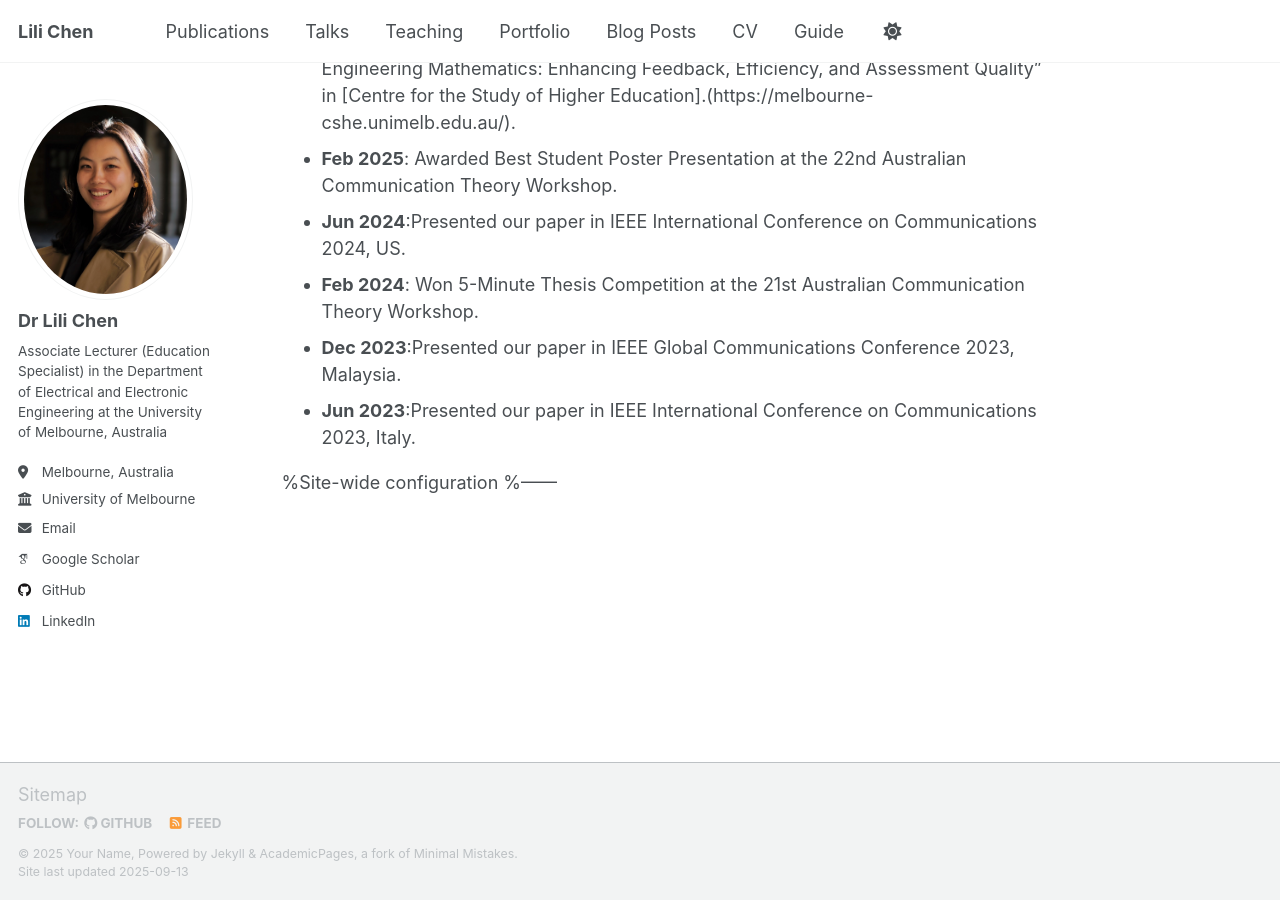
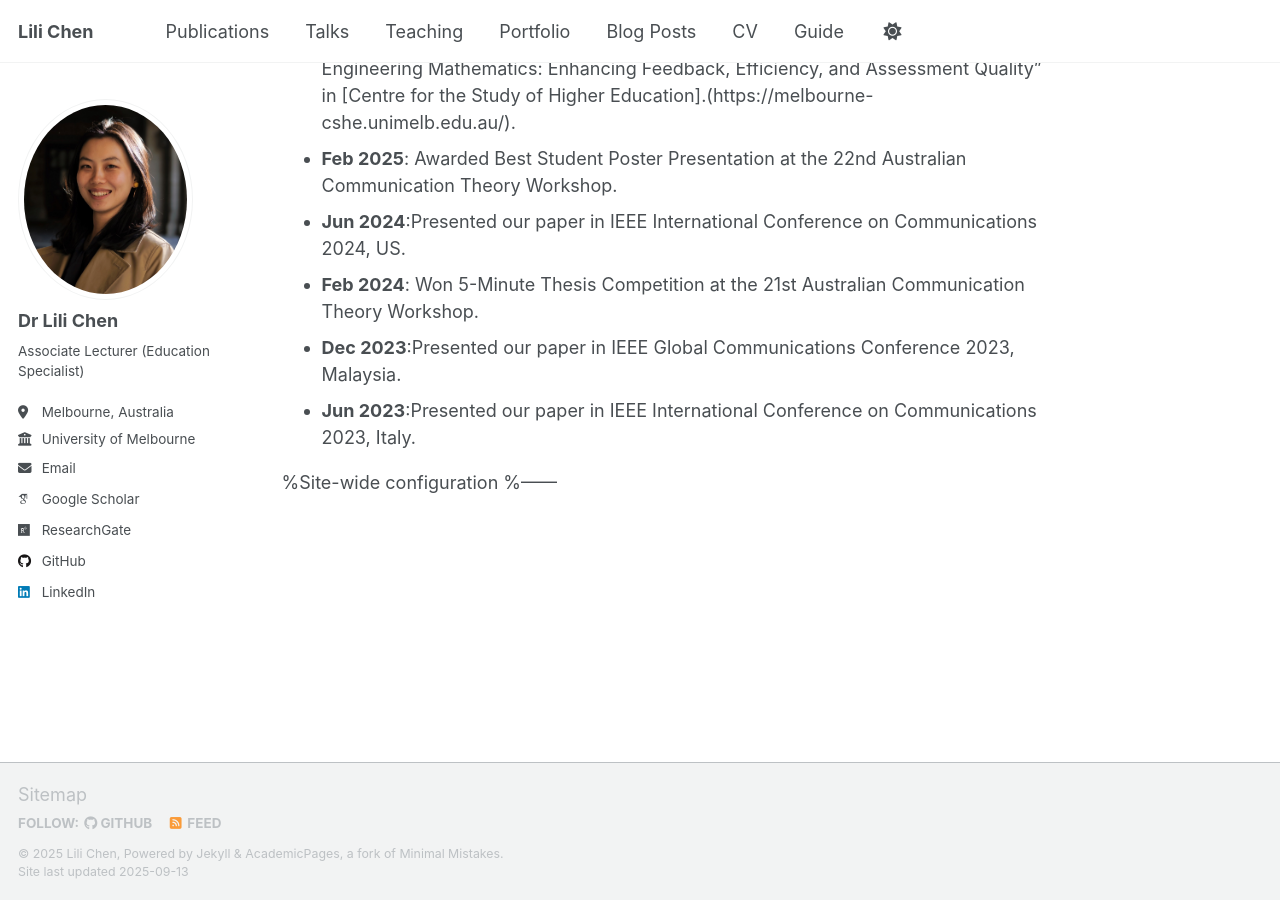
Before and after one commit to LilixChen/lilichen.github.io, a Jekyll site: the page built from _pages/about.md, in a window 1280 px wide and 900 px high, scrolled down 786 px. Built offline with Jekyll 4.4.1, drawn with Linux system fonts in a browser that asks for light colours; some web fonts are replaced; a script that is not in the unit is left out.

Commit message:
Update _config.yml

```diff
--- a/_config.yml
+++ b/_config.yml
@@ -11,7 +11,7 @@ locale                   : "en-US"
 site_theme               : "default" # Currently available options are "default", "air"
 title                    : "Lili Chen"
 title_separator          : "-"
-name                     : &name "Your Name"
+name                     : &name "Lili Chen"
 description              : &description "Your Name's academic portfolio"   # Update this with a general description of your site, this is the default if not overridden by a page
 url                      : https://academicpages.github.io # The base hostname & protocol for your site e.g. "https://[your GitHub username].github.io",
                                                            # or if you already have some other page hosted on Github then use "https://[your GitHub username].github.io/[Your Repo Name]"
@@ -26,7 +26,7 @@ author:
   avatar           : "lili.jpg"
   name             : "Dr Lili Chen"
   pronouns         : # example: "she/her"
-  bio              : "Associate Lecturer (Education Specialist) in the Department of Electrical and Electronic Engineering at the University of Melbourne, Australia"
+  bio              : "Associate Lecturer (Education Specialist)"
   location         : "Melbourne, Australia"
   employer         : "University of Melbourne"
   uri              : # URL
@@ -35,13 +35,13 @@ author:
   # Academic websites
   academia         : # URL
   arxiv            : # URL - Update with the correct link to your profile
-  googlescholar    : "https://scholar.google.com/citations?user=PS_CX0AAAAAJ"
+  googlescholar    : "https://scholar.google.com/citations?user=sMcSDKEAAAAJ&hl=en"
   inspire-hep      : # URL
   impactstory      : # URL
   orcid            : # URL
   semantic         : # URL
   pubmed           : # URL
-  researchgate     : # URL
+  researchgate     : "https://www.researchgate.net/profile/Lili_Chen54?ev=hdr_xprf"
   scopus           : # URL
 
   # Repositories and software development
```
